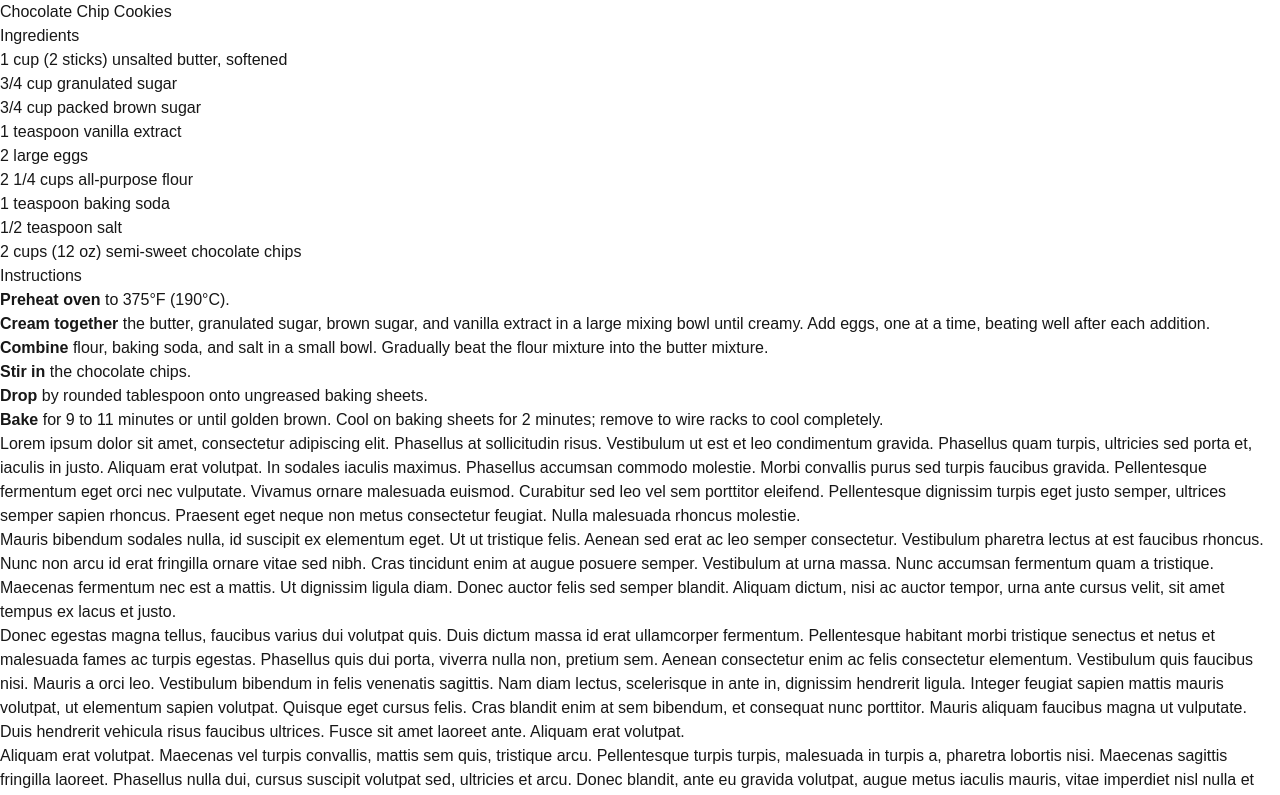
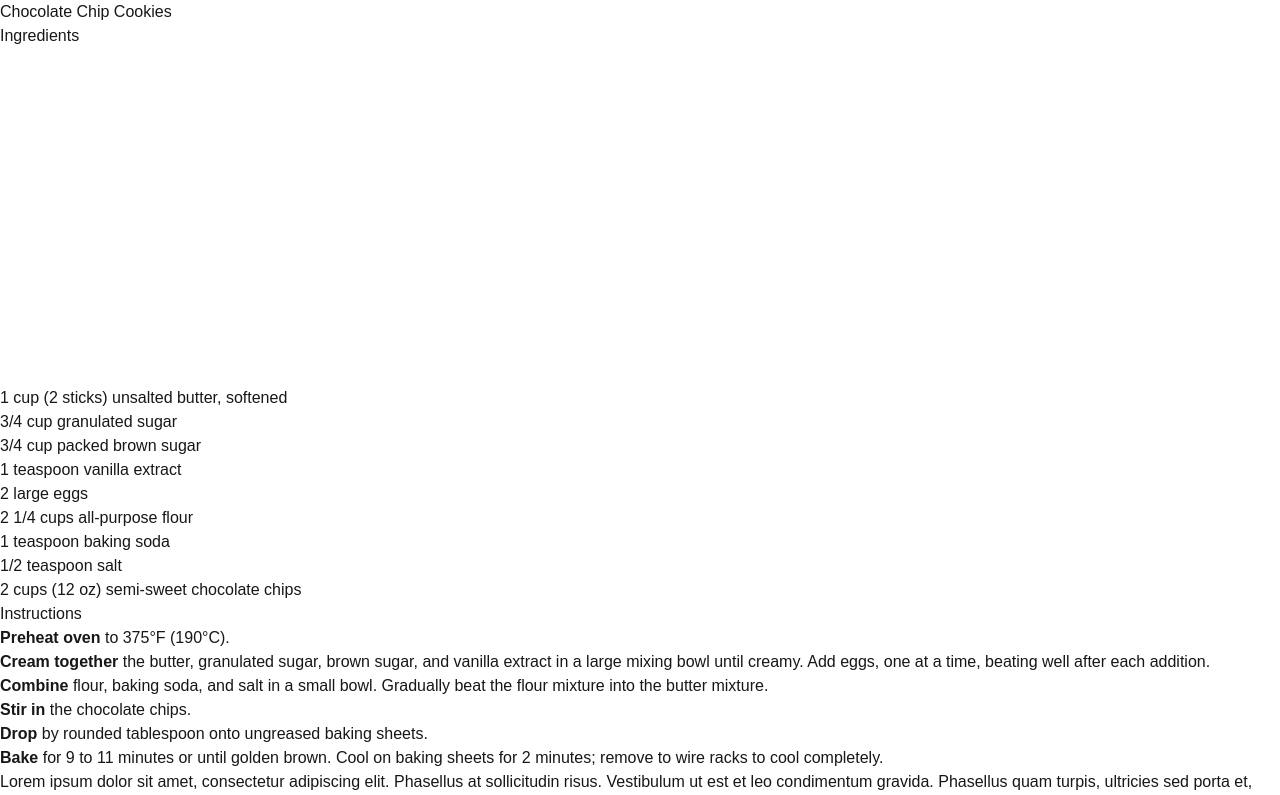
Before and after one commit to gekolev/about-me, a Next.js app: page /blog/Week1 in a window 1280 px wide. Shown: the top 795 px of the page. Built offline with nearby package versions, Linux system fonts and the light colour scheme.

Commit message:
add video to articles

```diff
--- a/app/blog/[slug]/page.tsx
+++ b/app/blog/[slug]/page.tsx
@@ -1,45 +1,58 @@
-/* eslint-disable @typescript-eslint/no-explicit-any */
-
-import Markdown from "markdown-to-jsx"
-import getPostMetadata from "@/utils/getPostMetadata"
-import React from 'react'
-import fs from 'fs'
-import matter from "gray-matter"
+import YouTubeEmbed from "@/components/ui/YouTubeEmbed";
+import Markdown from "markdown-to-jsx";
+import fs from "fs";
+import matter from "gray-matter";
+import React from "react";
 
 function getPostContent(slug: string) {
-    const folder = 'articles/'
+  const folder = "articles/";
+  const fileName = slug.replace(/_/g, " ") + ".md";
+  const filePath = folder + fileName;
 
-    const fileName = slug.replace(/_/g, ' ') + '.md'
-    const filePath = folder + fileName
+  const fileContents = fs.readFileSync(filePath, "utf8");
+  const matterResult = matter(fileContents);
 
-    const fileContents = fs.readFileSync(filePath, 'utf8')
-    const matterResult = matter(fileContents)
-
-    return matterResult
+  return matterResult;
 }
 
-export const generateStaticParams = async () => {
-    const posts = getPostMetadata('articles')
-    return posts.map((post) => ({ slug: post.slug }))
-}
+export default function RecipePage(props: { params: { slug: string } }) {
+  const slug = props.params.slug;
+  const post = getPostContent(slug);
 
-export async function generateMetadata({ params }: { params: { slug: string } }) {
-    const id = params?.slug ? ' ⋅ ' + params?.slug : ''
-    return {
-        title: `Title Example${id.replaceAll('_', ' ')}`
+  const overrides = {
+    p: ({
+      children,
+      ...props
+    }: {
+      children: React.ReactNode;
+      props?: React.HTMLAttributes<HTMLParagraphElement>;
+    }) => {
+      if (
+        Array.isArray(children) &&
+        children.length === 1 &&
+        React.isValidElement(children[0])
+      ) {
+        const element = children[0] as React.ReactElement<{ href?: string }>;
+        if (element.props.href) {
+          const youtubeRegex =
+            /(?:https?:\/\/)?(?:www\.)?(?:youtube\.com\/(?:[^\/\n\s]+\/\S+|(?:v|e(?:mbed)?)\/([^&?\/\n\s]+)|\S*?[?&]v=([^&\n\s]+))|youtu\.be\/([^&\n\s]+))/;
+          const match = youtubeRegex.exec(element.props.href);
+
+          if (match) {
+            const videoId = match[1] || match[2] || match[3];
+            return <YouTubeEmbed src={`https://www.youtube.com/embed/${videoId}`} />;
           }
         }
+      }
+      return <p {...props}>{children}</p>;
+    },
+  };
 
-export default function RecipePage(props: { params: { slug: any } }) {
-
-    const slug = props.params.slug
-    const post = getPostContent(slug)
-    console.log(post)
   return (
     <main>
       <article>
-                <Markdown>{post.content}</Markdown>
+        <Markdown options={{ overrides }}>{post.content}</Markdown>
       </article>
     </main>
-    )
+  );
 }
--- a/articles/Week1.md
+++ b/articles/Week1.md
@@ -4,12 +4,14 @@ date: "20.09.2024"
 prep_time: "15 minutes"
 cook_time: "10 minutes"
 description: "Classic, chewy cookies loaded with semi-sweet chocolate chips, perfect for dunking in milk."
-
+layout: "1"
 ---
 
 # Chocolate Chip Cookies
 
 ## Ingredients
+
+[Watch this awesome video](https://youtu.be/n6OTFyvNmU4)
 
 - 1 cup (2 sticks) unsalted butter, softened
 - 3/4 cup granulated sugar
--- /dev/null
+++ b/components/ui/YouTubeEmbed.tsx
@@ -0,0 +1,44 @@
+"use client";
+
+import dynamic from "next/dynamic";
+
+const ReactPlayer = dynamic(() => import("react-player"), { ssr: false });
+
+const YouTubeEmbed = ({ src }: { src: string }) => {
+  const videoSrc = `${src}?autoplay=1&controls=0&modestbranding=1&rel=0`;
+
+  return (
+    <div
+      style={{
+        position: "relative",
+        maxWidth: "600px", // Set the maximum width of the video container
+        margin: "0 auto",
+        height: "auto",
+      }}
+    >
+      <div
+        style={{
+          position: "relative",
+          paddingBottom: "56.25%", // 16:9 aspect ratio
+          height: 0,
+          overflow: "hidden",
+        }}
+      >
+        <ReactPlayer
+          url={videoSrc}
+          playing={true}
+          controls={false}
+          width="100%"
+          height="100%"
+          style={{
+            position: "absolute",
+            top: 0,
+            left: 0,
+          }}
+        />
+      </div>
+    </div>
+  );
+};
+
+export default YouTubeEmbed;
--- a/package.json
+++ b/package.json
@@ -23,6 +23,7 @@
     "next": "14.2.11",
     "react": "^18",
     "react-dom": "^18",
+    "react-player": "^2.16.0",
     "tailwind-merge": "^2.5.2",
     "tailwindcss-animate": "^1.0.7"
   },
```
Also changed, not shown: 1 other file (tests, documents, lock files or other folders). Lines whose indentation alone changed are shown as unchanged.
